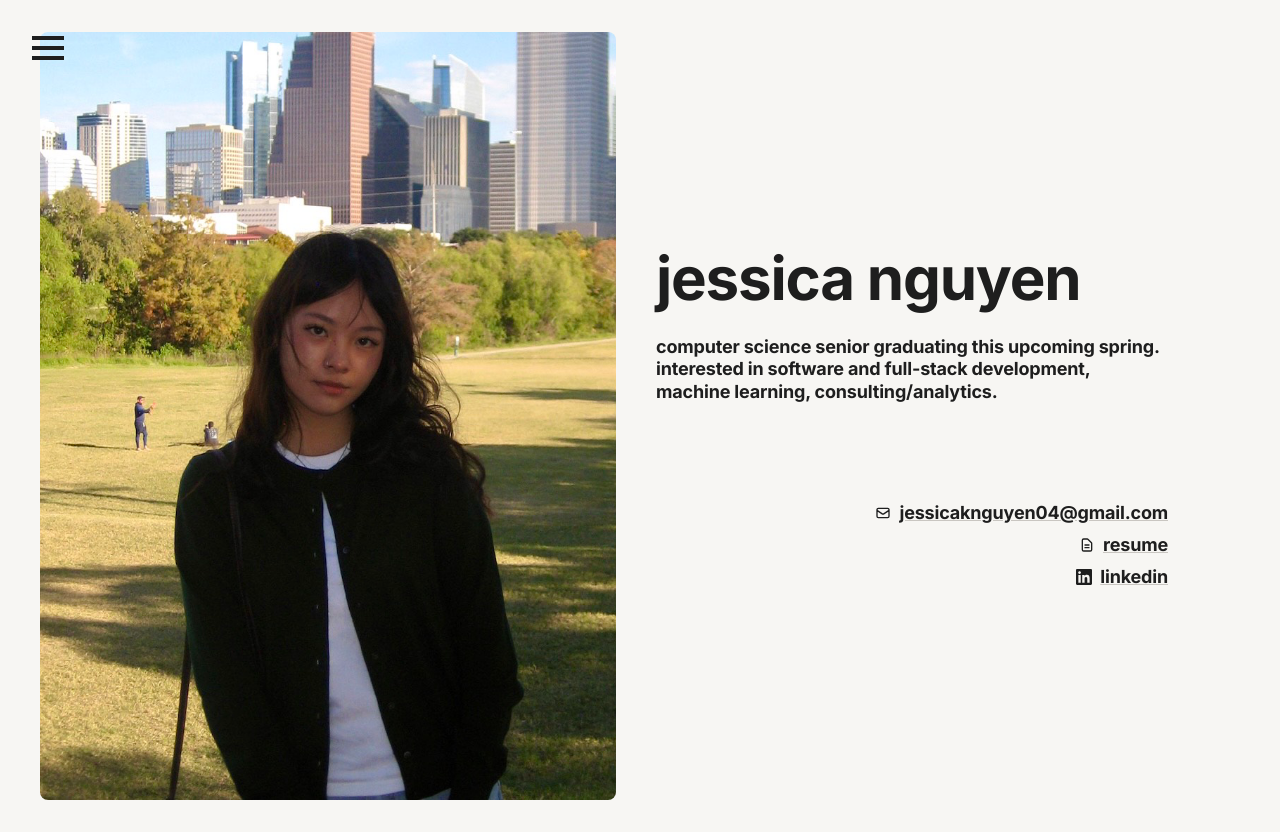
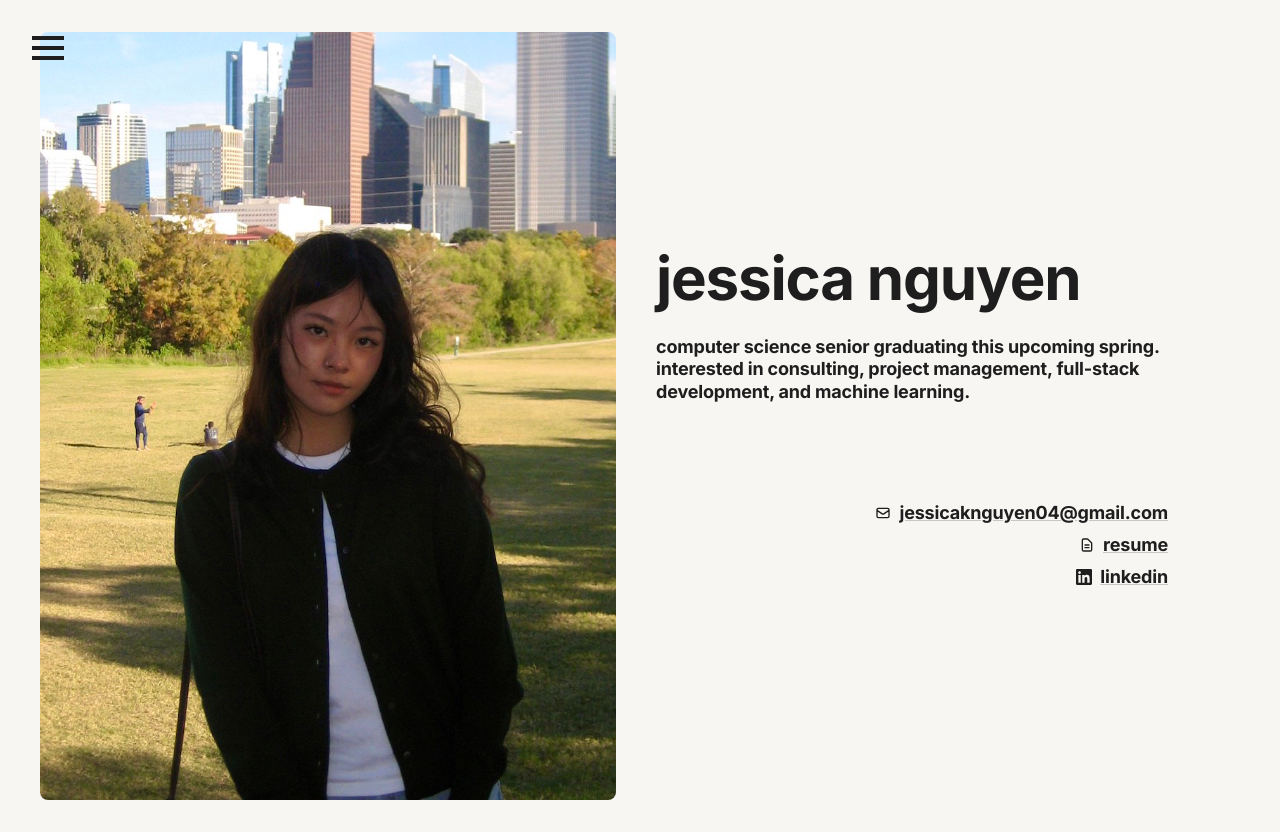
Before and after one commit to jessicangu/my-portfolio, a Next.js app: page / in a window 1280 px wide. Built offline with nearby package versions, Linux system fonts and the light colour scheme.

Commit message:
changes to resume and description

```diff
--- a/src/app/page.tsx
+++ b/src/app/page.tsx
@@ -149,7 +149,7 @@ export default function Home() {
             }`}
             style={{ transitionDelay: typingComplete ? "0.5s" : "0s", letterSpacing: '-0.01em' }}
           >
-            computer science senior graduating this upcoming spring. interested in software and full-stack development, machine learning, consulting/analytics.
+            computer science senior graduating this upcoming spring. interested in consulting, project management, full-stack development, and machine learning.
           </p>
 
           {/* contact information (homepage) */}
```
Also changed, not shown: 2 other files (tests, documents, lock files or other folders).
